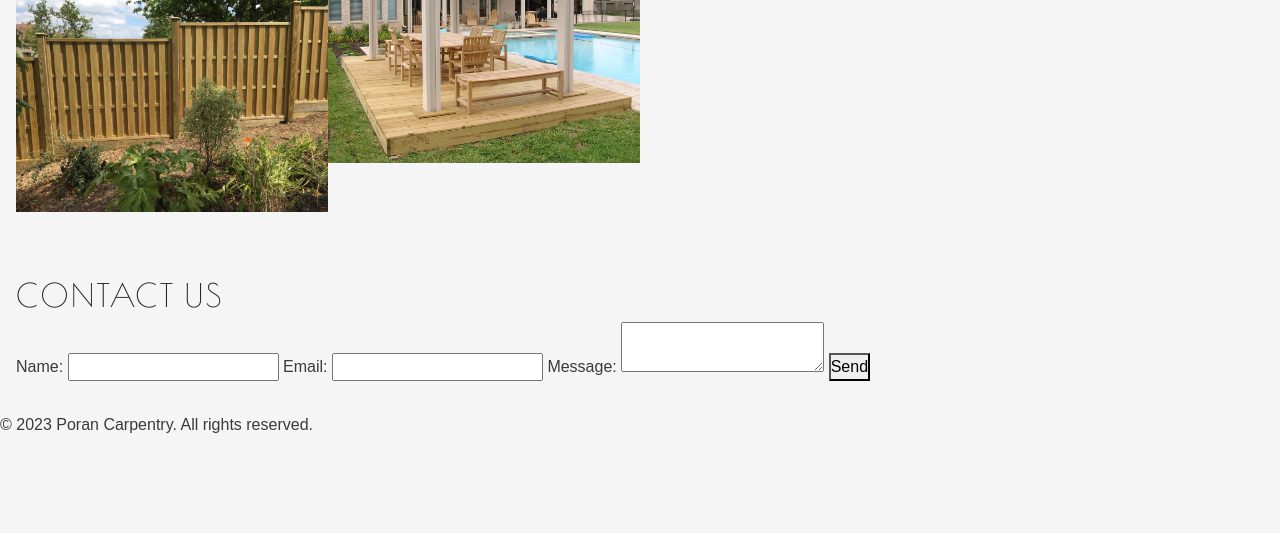
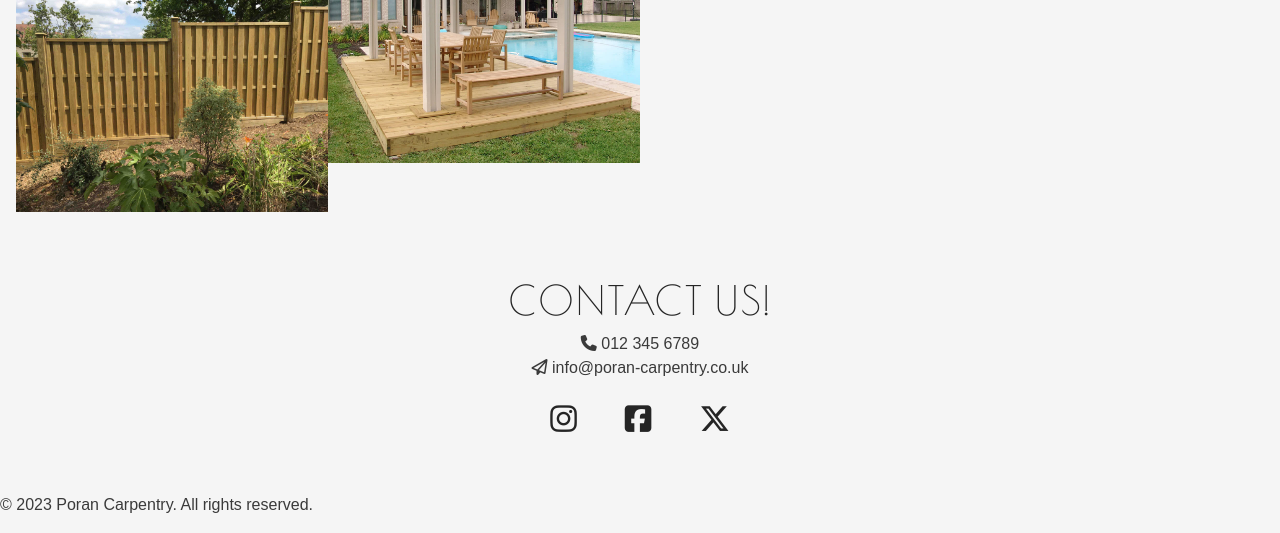
Before and after one commit to francescawaters/poran_carpentry, a plain HTML site: page index.html in a window 1280 px wide. Shown: the part 2766-3299 px from the top of the page. Before the commit the page ends 3219 px from the top, so only its background shows below. Drawn offline with nearby package versions, Linux system fonts and the light colour scheme; a web font is replaced by a local one.

Commit message:
Enhance contact section with updated layout and social links styling

```diff
--- a/assets/css/style.css
+++ b/assets/css/style.css
@@ -129,6 +129,20 @@ main {
 
 }
 
+/* Contact Section */
+
+#contact .social-links i {
+    color: #252525;
+    font-size: 1.9rem;
+    -webkit-transition: color 0.3s ease-in-out;
+    -o-transition: color 0.3s ease-in-out;
+    transition: color 0.3s ease-in-out;
+}
+
+#contact .social-links i:hover {
+    color: goldenrod;
+}
+
 @media screen and (min-width: 1024px) {
 
     /* Hero */
--- a/index.html
+++ b/index.html
@@ -149,19 +149,30 @@
 
     <!-- Contact Section -->
     <section id="contact">
-        <h2>Contact Us</h2>
-        <form action="submit_form.php" method="POST">
-            <label for="name">Name:</label>
-            <input type="text" id="name" name="name" required>
-
-            <label for="email">Email:</label>
-            <input type="email" id="email" name="email" required>
-
-            <label for="message">Message:</label>
-            <textarea id="message" name="message" required></textarea>
-
-            <button type="submit">Send</button>
-        </form>
+        <div class="container section">
+            <div class="row justify-content-center text-center">
+                <div class="col-12">
+                    <h2 class="display-6">Contact us!</h2>
+                </div>
+                <!-- Contact info -->
+                <div class="col-12 col-md-6 col-xl-4 mx-auto">
+                    <p>
+                        <i class="fa-solid fa-phone"></i> 012 345 6789<br>
+                        <i class="fa-regular fa-paper-plane"></i> info@poran-carpentry.co.uk
+                    </p>
+                    <div class="social-links my-4 d-flex justify-content-center gap-5">
+                        <a href="https://www.instagram.com" target="_blank"
+                            aria-label="Visit our Instagram page (opens in a new tab)" rel="noopener"><i
+                                class="fa-brands fa-instagram"></i></a>
+                        <a href="https://www.facebook.com" target="_blank"
+                            aria-label="Visit our Facebook page (opens in a new tab)" rel="noopener"><i
+                                class="fa-brands fa-square-facebook"></i></a>
+                        <a href="https://www.x.com" target="_blank" aria-label="Visit our X feed (opens in a new tab)"
+                            rel="noopener"><i class="fa-brands fa-x-twitter"></i></a>
+                    </div>
+                </div>
+            </div>
+        </div>
     </section>
 
     <footer>
```
